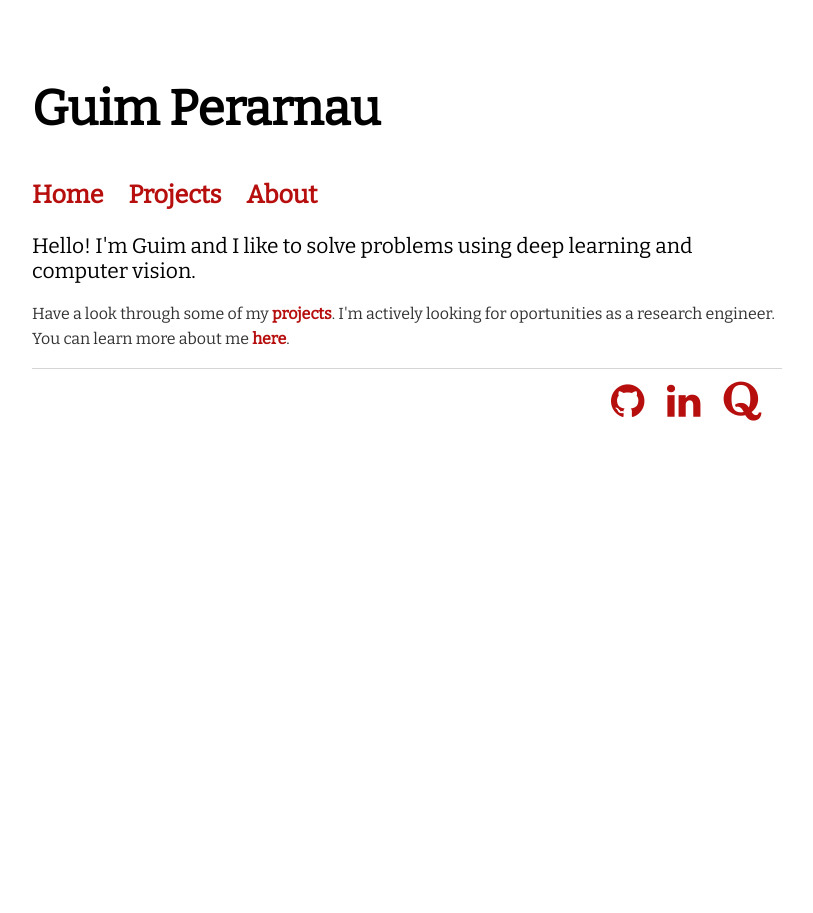
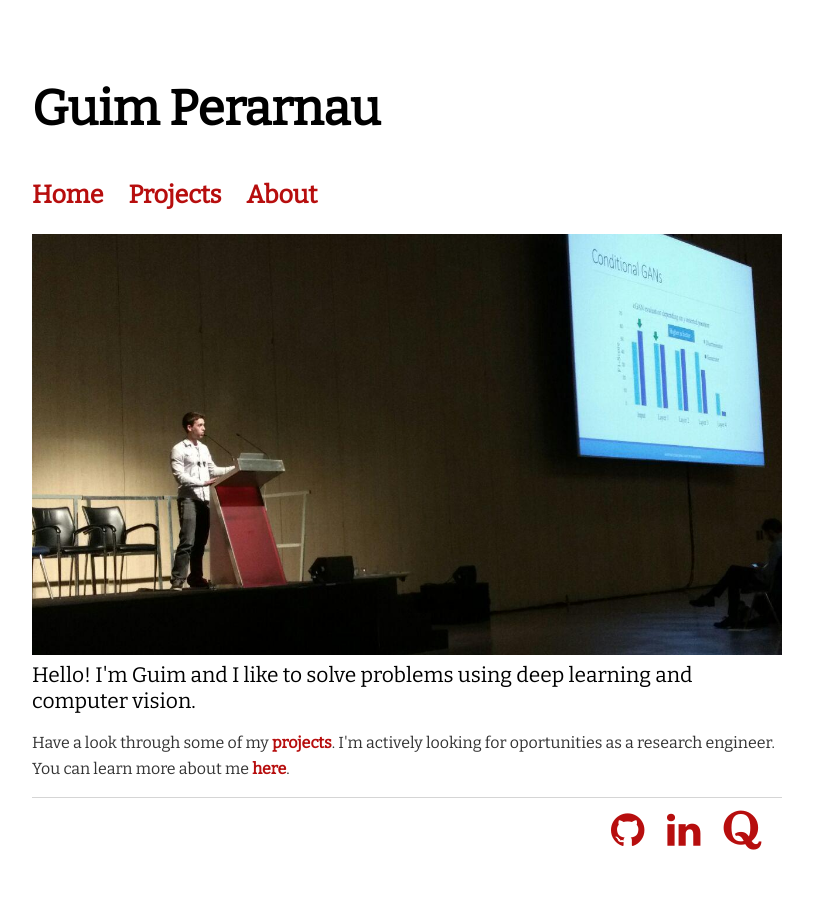
Before and after one commit to Guim3/guim3.github.io, a Jekyll site: the page built from index.html, in a window 1280 px wide. Shown: the whole page, without its empty margins (233-1046 px from the left). Built offline with Jekyll 4.4.1, drawn with Linux system fonts in a browser that asks for light colours.

Commit message:
Add home image

```diff
--- a/index.html
+++ b/index.html
@@ -2,6 +2,7 @@
 layout: default
 title: Guim Perarnau
 ---
+<img src="files/home_image.jpg" alt="NIPS 2016 presentation"/>
 <div class="intro">
 	Hello! I'm Guim and I like to solve problems using deep learning and computer vision.
 </div>
```
Also changed, not shown: files/home_image.jpg (added).
